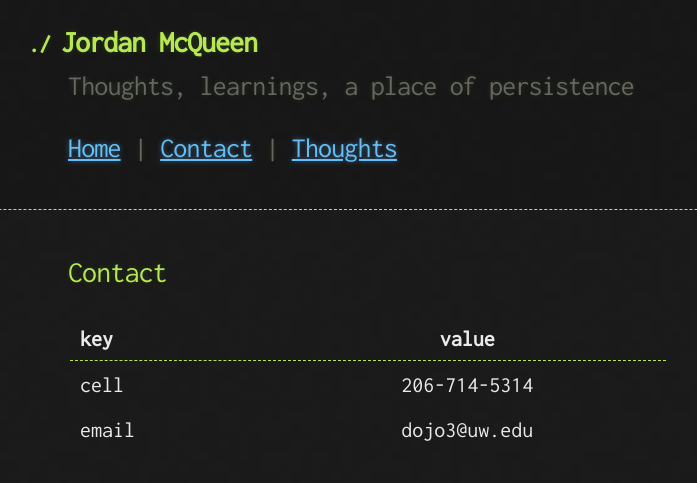
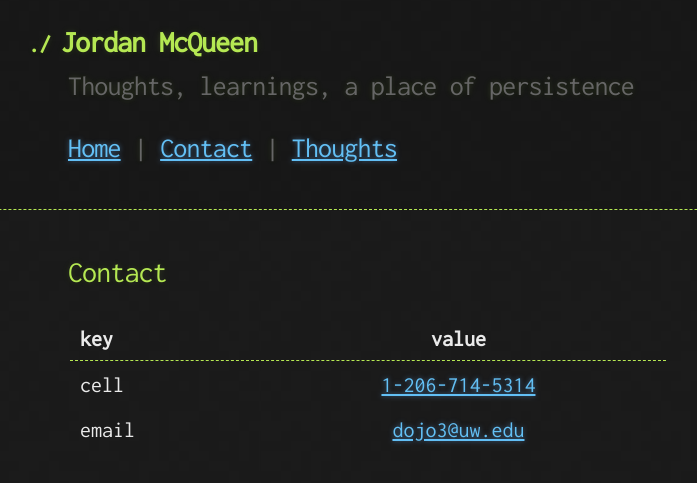
Before and after one commit to mcqueenjordan/mcqueenjordan.github.io, a Jekyll site: the page built from contact.md, in a window 1280 px wide. Shown: the top 483 px of the page, without its empty margins (272-969 px from the left). Built offline with Jekyll 4.4.1, drawn with Linux system fonts in a browser that asks for light colours; our own code applies the rules of GitHub Pages for plain Markdown files; part of the change alters nothing that is shown.

Commit message:
added links for contact

```diff
--- a/contact.md
+++ b/contact.md
@@ -4,7 +4,10 @@ layout: default
 
 # [](#header-1)Contact
 
-| key           | value         |
-| ------------- |:-------------:|
-| cell          | 206-714-5314  |
-| email         | dojo3@uw.edu  |
+| key           | value                      |
+| ------------- |:--------------------------:|
+| cell          | [1-206-714-5314][my-phone] |
+| email         | [dojo3@uw.edu][my-email]   |
+
+[my-phone]: tel:12067145314
+[my-email]: mailto:dojo3@uw.edu
```
